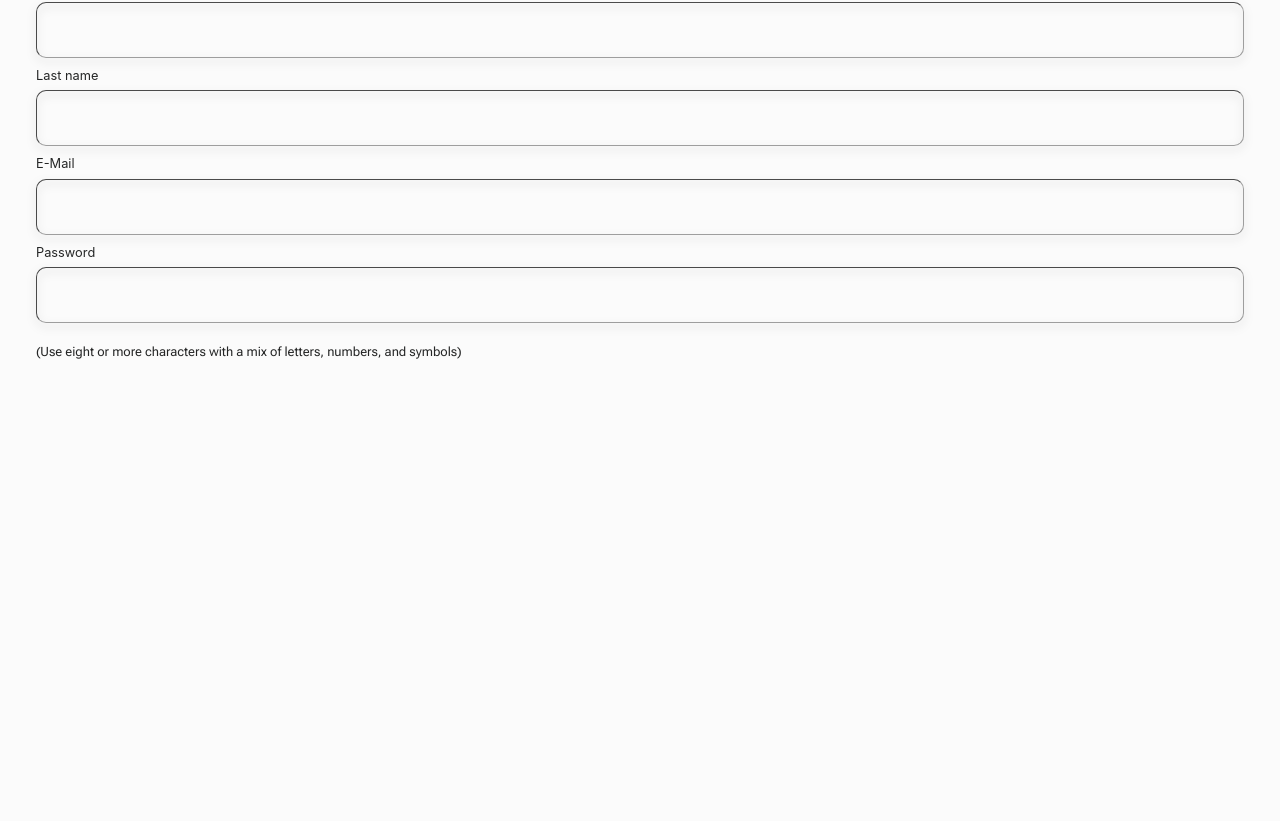
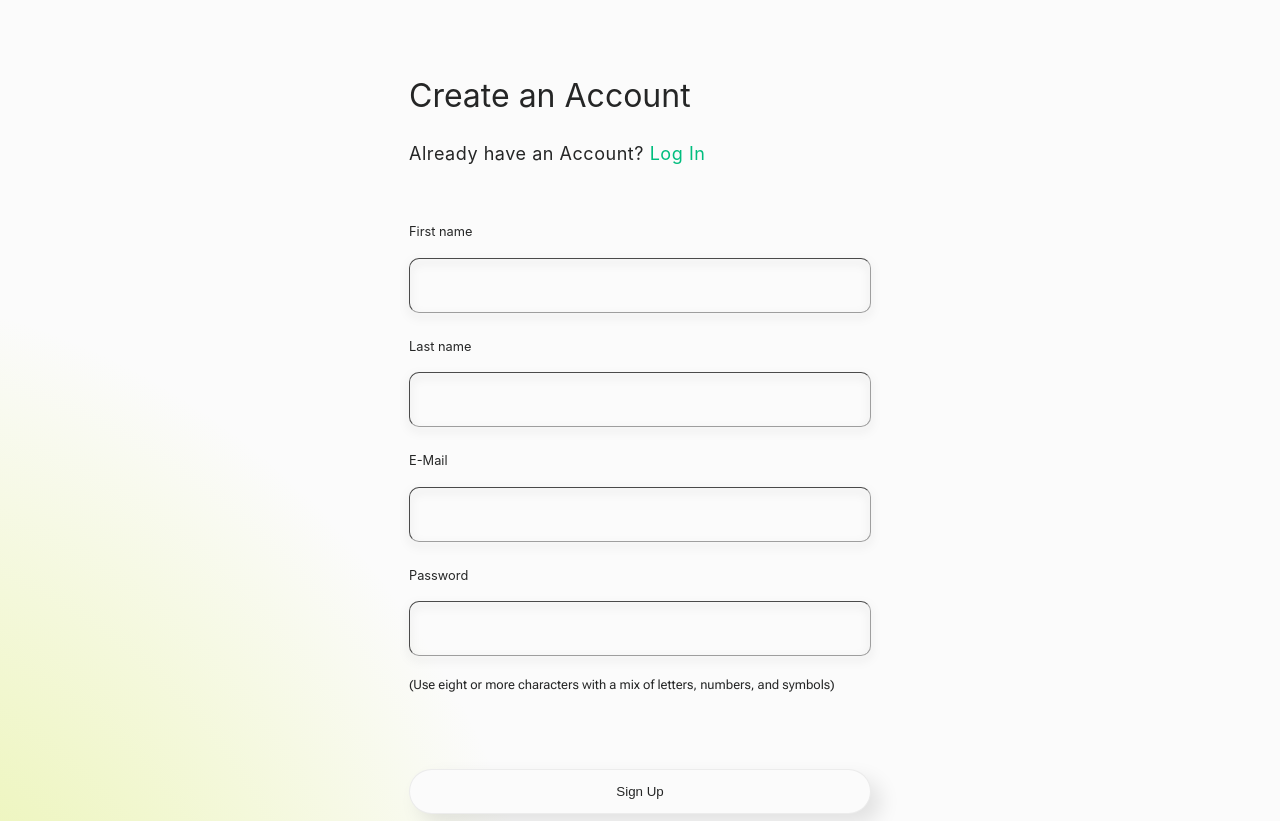
Before and after one commit to Himynameismarco/vue-MiZaWra-test, a Vue app: page /register in a window 1280 px wide. Shown: the part 219-1040 px from the top of the page. Before the commit the page ends 800 px from the top, so only its background shows below. Built offline with nearby package versions, Linux system fonts and the light colour scheme.

Commit message:
added background to register page

```diff
--- a/src/assets/base.css
+++ b/src/assets/base.css
@@ -85,6 +85,8 @@
   --font-size-medium: 18px; /* before: 1rem */
   --font-size-label: .8rem;
 
+  --nav-height: 60px;
+
   /* home */
   --button-width-modes: 354px;
   --gap-width-modes: 24px;
--- a/src/assets/main.css
+++ b/src/assets/main.css
@@ -32,10 +32,12 @@ h3 {
   margin-top: 20px;
   margin-bottom: 0;
   font-size: var(--font-size-medium);
+  font-style: normal;
+  font-weight: 400;
   line-height: 25px;
   letter-spacing: 0.03em;
   text-align: center;
-  font-family: "Roboto Flex", Roboto Monospaced, -apple-system, BlinkMacSystemFont, 'Segoe UI', Roboto, Oxygen, Ubuntu, Cantarell, 'Fira Sans', 'Droid Sans', 'Helvetica Neue', sans-serif;
+  font-family: Roboto Monospaced, -apple-system, BlinkMacSystemFont, 'Segoe UI', Roboto, Oxygen, Ubuntu, Cantarell, 'Fira Sans', 'Droid Sans', 'Helvetica Neue', sans-serif
 }
 
 .heading-logged-out {
@@ -50,15 +52,15 @@ a,
 }
 
 label {
-  padding-top: 1vh;
+  padding-top: 24px;
+  padding-bottom: 15px;
   font-size: var(--font-size-label);
-  padding-bottom: .5vh;
 }
 
 input {
   background-color: transparent;
   border-radius: 10px;
-  height: 7vh;
+  height: 55px;
   border-color: var(--dark-gray);
   border-width: 1px;
   filter: drop-shadow(0px 4px 4px rgba(0, 0, 0, 0.25));
@@ -74,7 +76,7 @@ input {
 /* Nav-Bar */
 
 nav {
-  height: 60px;
+  height: var(--nav-height);
   display: flex;
   justify-content: space-between;
   align-items: flex-end;
--- a/src/views/RegisterView.vue
+++ b/src/views/RegisterView.vue
@@ -3,8 +3,11 @@ import NavBarLoggedOut from '../components/NavBarLoggedOut.vue'
 
 </script>
 <template>
+  <div class="background">
+  </div>
   <NavBarLoggedOut />
-  <div class="register-content">
+    <div class="register">
+      <div class="content">
         <div class="heading">
           <h1 class="heading-logged-out">Create an Account</h1>
           <h3 class="heading-logged-out">Already have an Account? <a>Log In</a></h3>
@@ -19,22 +22,42 @@ import NavBarLoggedOut from '../components/NavBarLoggedOut.vue'
           <label for="password">Password</label>
           <input type="password" id="password" name="password">
           <p class="sub-password">(Use eight or more characters with a mix of letters, numbers, and symbols)</p>
+          <button class="sign-up">Sign Up</button>
         </form>
+      </div>
     </div>
 </template>
 
 
 <style scoped>
 
-.register-content {
-  grid-area: 3 / 2 / 5 / 4;
+
+.register {
+  position: relative;
+  display: grid;
+  grid-template-columns: auto 462px auto; /* 5 */
+  grid-template-rows: 229px auto; /* 6 */
+}
+
+.background {
+  left: -949px;
+  top: calc(var(--nav-height) + 446px);
+  height: 1684px;
+  width: 1517px;
+  position: absolute;
+  background: radial-gradient(50% 50% at 50% 50%, rgba(205, 232, 43, 0.5) 0%, rgba(205, 232, 43, 0) 100%);
+}
+
+.register .content {
+  position: relative;
+  grid-area: 2 / 2 / 3 / 3;
   display: flex;
   flex-direction: column;
   justify-content: flex-start;
   width: 100%;
 }
 
-.register-content .heading {
+.content .heading {
   flex-direction: column;
   justify-content: flex-start;
 }
@@ -44,6 +67,7 @@ import NavBarLoggedOut from '../components/NavBarLoggedOut.vue'
   display: flex;
   flex-direction: column;
   justify-content: flex-end;
+  margin-bottom: 287px;
 }
 
 #password {
@@ -54,14 +78,17 @@ import NavBarLoggedOut from '../components/NavBarLoggedOut.vue'
   font-size: var(--font-size-label);
   font-family: "Roboto Flex", Roboto Monospaced, -apple-system, BlinkMacSystemFont, 'Segoe UI', Roboto, Oxygen, Ubuntu, Cantarell, 'Fira Sans', 'Droid Sans', 'Helvetica Neue', sans-serif;
 }
-@media (max-width: 1024px) {
-  .register-content {
-    grid-area: 2 / 2 / 5 / 5;
-    display: flex;
-    flex-direction: column;
-    justify-content: flex-start;
-    width: 100%;
-  }
+
+.sign-up {
+  background: var(--white);
+  margin-top: 60px;
+
+  height: 45px;
+  border: 1px solid rgba(102, 102, 102, 0.1);
+  box-shadow: 10px 10px 20px rgba(0, 0, 0, 0.1);
+  border-radius: 30px;
 }
 
+
+
 </style>
```
Lines whose indentation alone changed are shown as unchanged.
